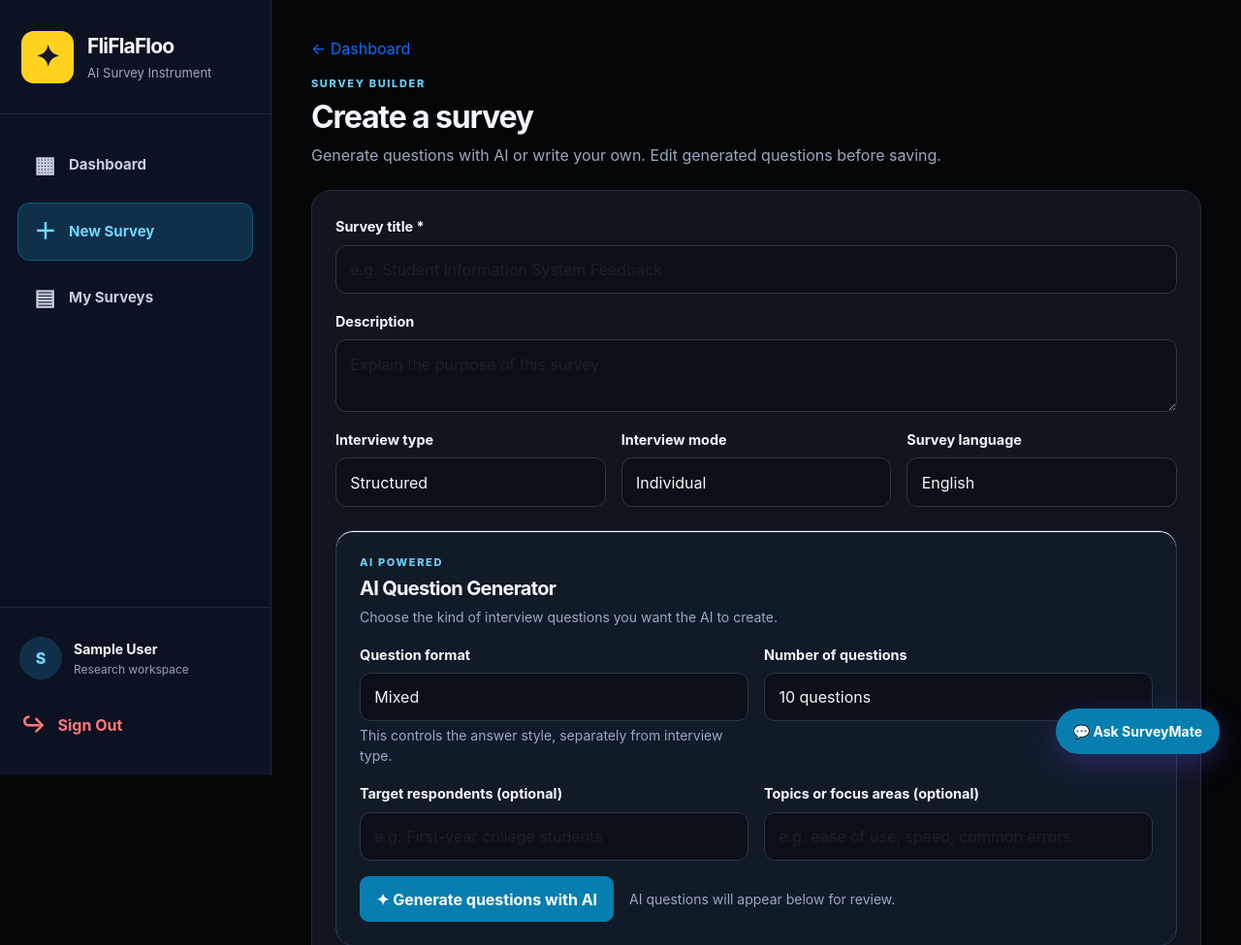
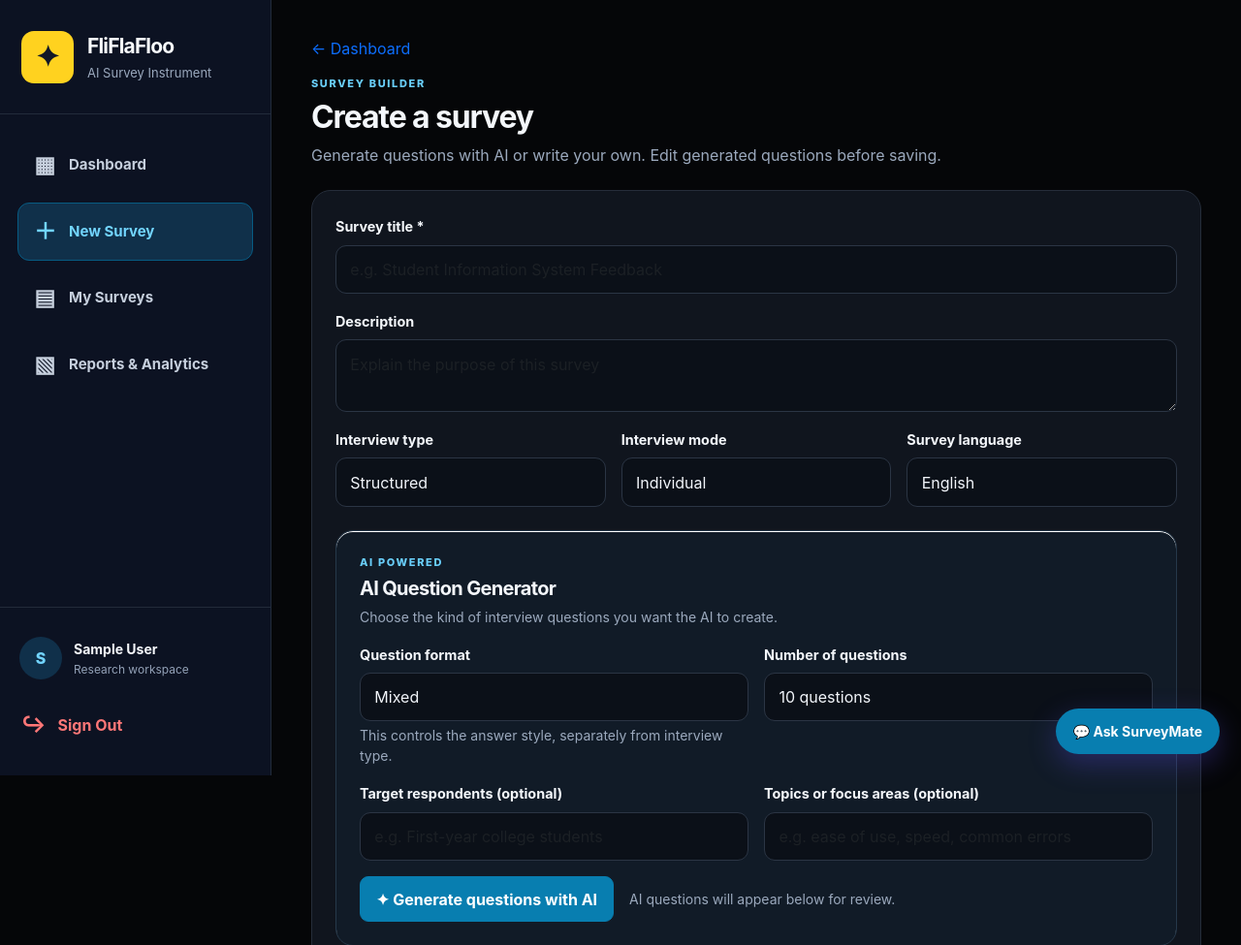
Before and after one commit to myhkaong-stack/FliFlaFloo, a Flask app: page /surveys/new in a window 1280 px wide. Shown: the top 975 px of the page at 97% size. Run offline with Flask 3, Linux system fonts and the light colour scheme; the visitor is signed in with stand-in values (Sample User, id 1); some libraries are stand-ins or nearby versions.

Commit message:
Add Reports and Analytics navigation

```diff
--- a/ai-survey-instrument/templates/base.html
+++ b/ai-survey-instrument/templates/base.html
@@ -3,7 +3,7 @@
 <body class="{% if session.get('user_id') %}app-shell{% else %}auth-shell{% endif %}">
 {% if session.get('user_id') %}
 <aside class="sidebar"><a class="sidebar-brand" href="{{ url_for('dashboard') }}"><span class="sidebar-logo">✦</span><span><strong>FliFlaFloo</strong><small>AI Survey Instrument</small></span></a>
-<nav class="side-nav" aria-label="Main navigation"><a class="side-link {% if request.endpoint == 'dashboard' %}active{% endif %}" href="{{ url_for('dashboard') }}"><span class="side-icon">▦</span>Dashboard</a><a class="side-link {% if request.endpoint == 'create_survey' %}active{% endif %}" href="{{ url_for('create_survey') }}"><span class="side-icon">＋</span>New Survey</a><a class="side-link" href="{{ url_for('dashboard') }}#surveys"><span class="side-icon">▤</span>My Surveys</a></nav>
+<nav class="side-nav" aria-label="Main navigation"><a class="side-link {% if request.endpoint == 'dashboard' %}active{% endif %}" href="{{ url_for('dashboard') }}"><span class="side-icon">▦</span>Dashboard</a><a class="side-link {% if request.endpoint == 'create_survey' %}active{% endif %}" href="{{ url_for('create_survey') }}"><span class="side-icon">＋</span>New Survey</a><a class="side-link" href="{{ url_for('dashboard') }}#surveys"><span class="side-icon">▤</span>My Surveys</a><a class="side-link {% if request.endpoint == 'reports' %}active{% endif %}" href="{{ url_for('reports') }}"><span class="side-icon">▧</span>Reports &amp; Analytics</a></nav>
 <div class="sidebar-bottom"><div class="sidebar-user"><span class="avatar">{{ (session.get('user_name', 'U') or 'U')[0]|upper }}</span><span class="user-label"><strong>{{ session.get('user_name', 'Researcher') }}</strong><small>Research workspace</small></span></div><a class="signout-link" href="{{ url_for('logout') }}"><span>↪</span> Sign Out</a></div></aside>
 {% else %}<nav class="navbar navbar-expand-lg navbar-dark app-nav"><div class="container"><a class="navbar-brand fw-bold" href="{{ url_for('login') }}"><span class="brand-mark">✦</span> FliFlaFloo <span class="fw-normal text-white-50">· AI Survey</span></a><a class="btn btn-sm btn-outline-light" href="{{ url_for('login') }}">Log in</a></div></nav>{% endif %}
 <main class="{% if session.get('user_id') %}app-main{% else %}container py-4{% endif %}">{% with messages = get_flashed_messages(with_categories=true) %}{% if messages %}{% for category, message in messages %}<div class="alert alert-{{ category }} alert-dismissible fade show" role="alert">{{ message }}<button type="button" class="btn-close" data-bs-dismiss="alert"></button></div>{% endfor %}{% endif %}{% endwith %}{% block content %}{% endblock %}{% if not session.get('user_id') %}<footer class="py-4 text-center small">FliFlaFloo · AI Survey Instrument</footer>{% endif %}</main>
```
